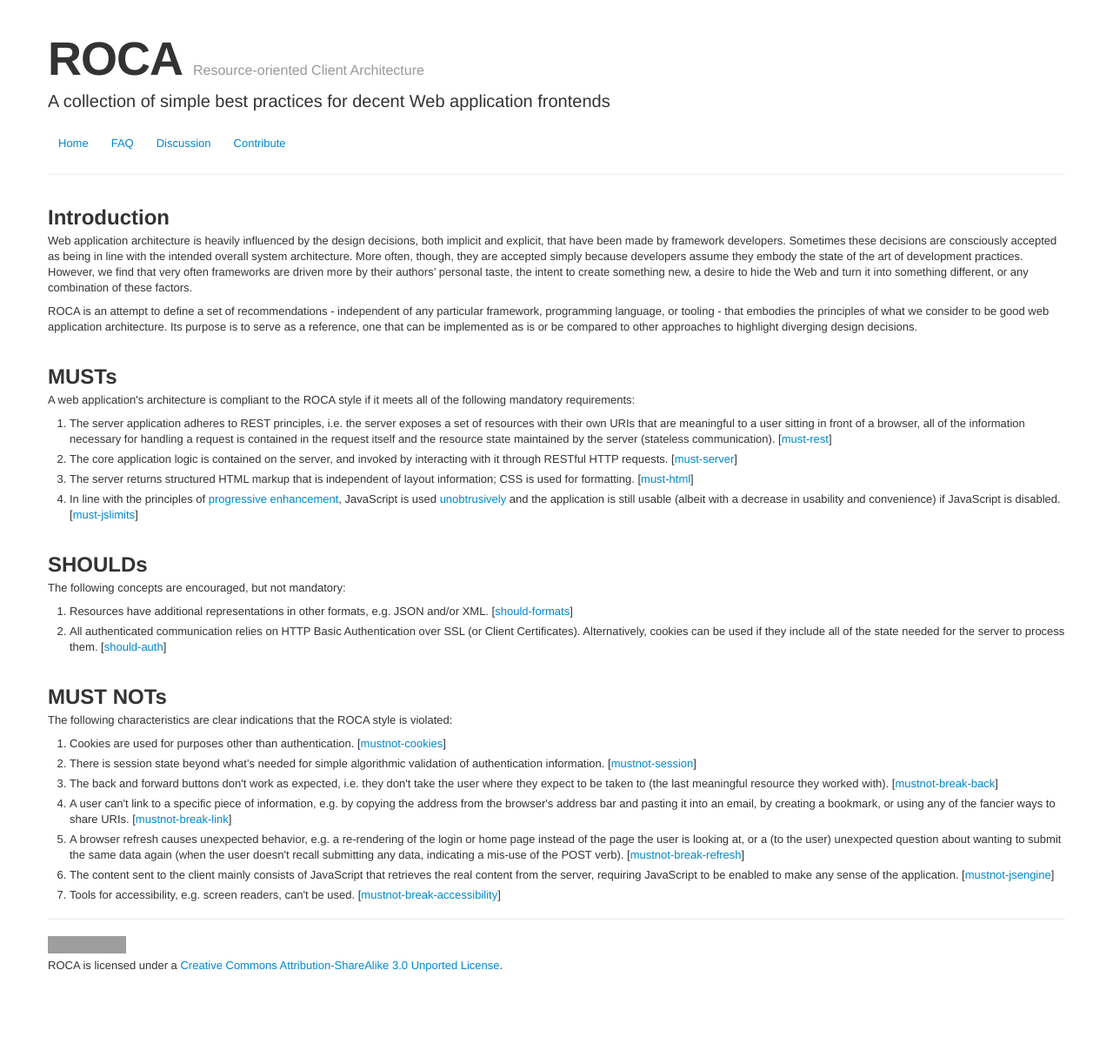
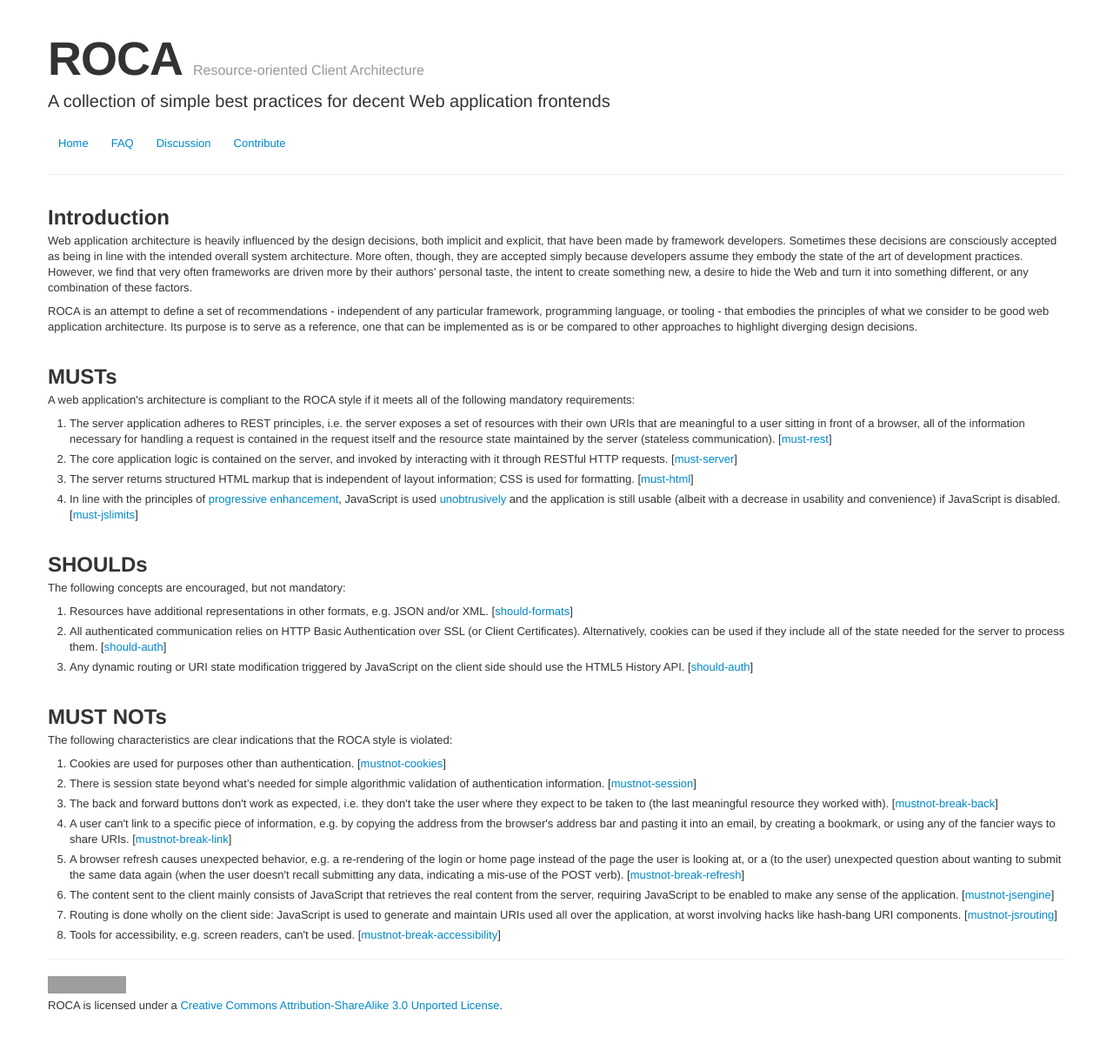
Before and after one commit to innoq/ROCA, a Jekyll site: the page built from index.html, in a window 1280 px wide. Shown: the whole page at 87% size. Built offline with Jekyll 4.4.1, drawn with Linux system fonts in a browser that asks for light colours; before the commit the page ends 1169 px from its top, so only the background shows below that; grey boxes are pictures that could not be loaded.

Commit message:
comments on client side routing and uri modification

```diff
--- a/index.html
+++ b/index.html
@@ -68,6 +68,10 @@ title: "ROCA: Resource-oriented Client Architecture"
     they include all of the state needed for the server to
     process them. [<a href='#should-auth'>should-auth</a>]
   </li>
+  <li>
+    <a name='should-historyapi'></a>Any dynamic routing or URI state modification triggered
+    by JavaScript on the client side should use the HTML5 History API. [<a href='#should-auth'>should-auth</a>]
+  </li>
 </ol>
 
 
@@ -120,6 +124,10 @@ title: "ROCA: Resource-oriented Client Architecture"
 		to be enabled to make any
 		sense of the application. [<a href='#mustnot-jsengine'>mustnot-jsengine</a>]
 	</li>
+	<li><a name='shouldnot-jsrouting'></a>Routing is done wholly on the client side: JavaScript is used to generate
+	  and maintain URIs used all over the application, at worst involving hacks like hash-bang URI components.
+	  [<a href='#mustnot-jsrouting'>mustnot-jsrouting</a>]
+  </li>
 	<li><a name='mustnot-break-accessibility'></a>Tools for accessibility,
 		e.g. screen readers, can't be used. [<a href='#mustnot-break-accessibility'>mustnot-break-accessibility</a>]
 	</li>
```
